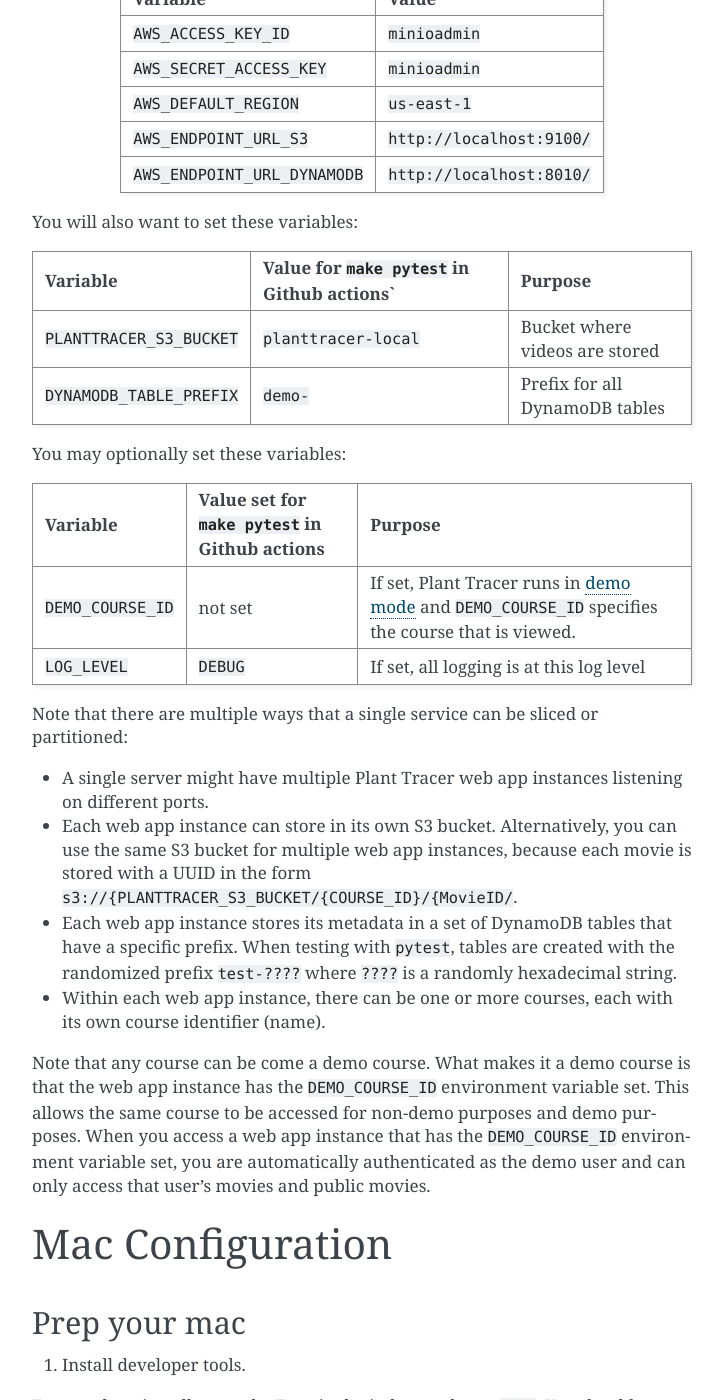
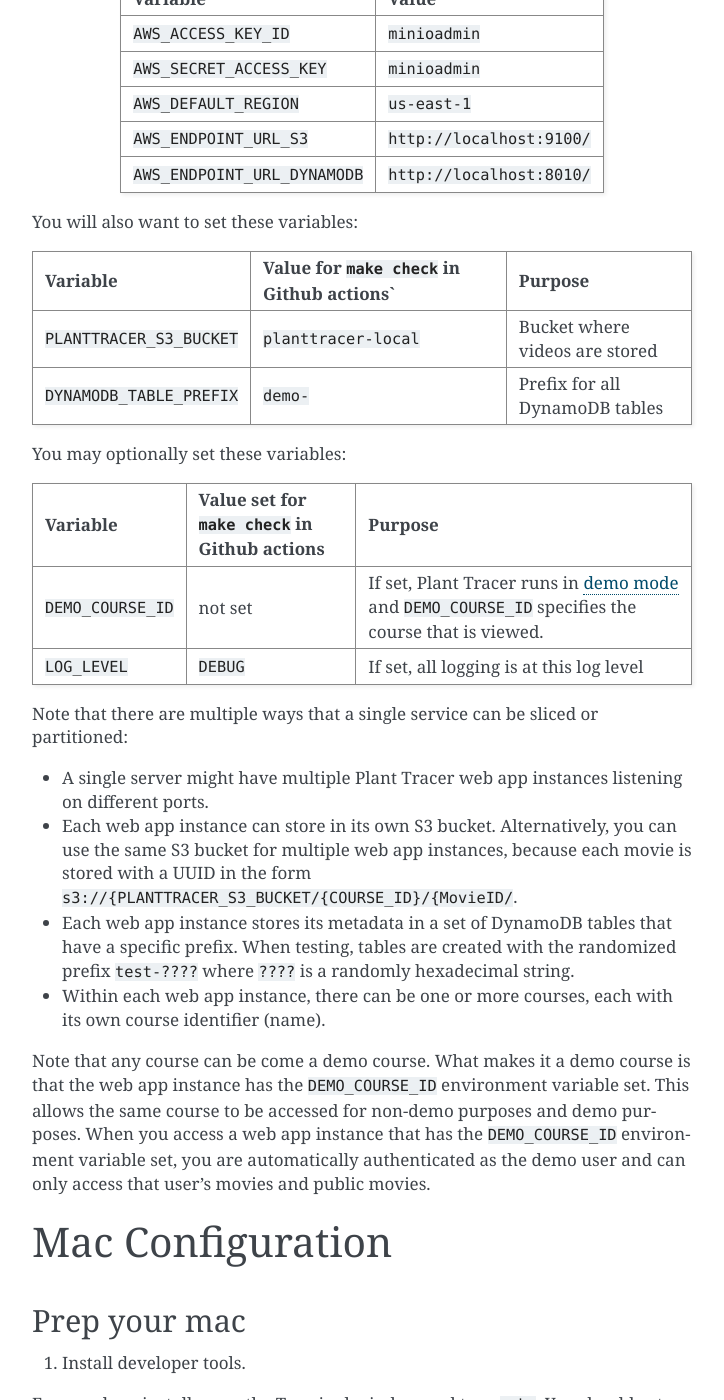
Before and after one commit to Plant-Tracer/webapp, a Sphinx documentation site: the page built from docs/DeveloperSetup_Mac.md, in a window 1280 px wide and 1400 px high, scrolled down 651 px. Shown: the whole window, without its empty margins (388-1112 px from the left). Built offline with Sphinx 7.4.7, drawn with Linux system fonts in a browser that asks for light colours; the version number is read from the project's files by our own code; some of the changed text lies outside the part shown.

Commit message:
Switch from 'make pytest' to 'make check' as primary test command
Co-authored-by: simsong <1594284+simsong@users.noreply.github.com>

````diff
--- a/docs/DeveloperSetup.rst
+++ b/docs/DeveloperSetup.rst
@@ -82,7 +82,7 @@ Setup Steps
 
    .. code-block::
 
-      make pytest
+      make check
 
 #. Create your first course!:
 
--- a/docs/DeveloperSetup_Mac.md
+++ b/docs/DeveloperSetup_Mac.md
@@ -27,13 +27,13 @@ The DynamoDBLocal and Minio programs require that the following AWS  variables b
 |`AWS_ENDPOINT_URL_DYNAMODB`|`http://localhost:8010/`|
 
 You will also want to set these variables:
-|Variable|Value for `make pytest` in Github actions`|Purpose|
+|Variable|Value for `make check` in Github actions`|Purpose|
 |--------|-----|----|
 |`PLANTTRACER_S3_BUCKET`|`planttracer-local`|Bucket where videos are stored|
 |`DYNAMODB_TABLE_PREFIX`|`demo-`|Prefix for all DynamoDB tables|
 
 You may optionally set these variables:
-|Variable|Value set for `make pytest` in Github actions|Purpose|
+|Variable|Value set for `make check` in Github actions|Purpose|
 |--------|-----|----|
 |`DEMO_COURSE_ID`|not set|If set, Plant Tracer runs in [demo mode](demo_mode.rst) and `DEMO_COURSE_ID` specifies the course that is viewed.|
 |`LOG_LEVEL`|`DEBUG`|If set, all logging is at this log level|
@@ -42,7 +42,7 @@ Note that there are multiple ways that a single service can be sliced or partiti
 
 * A single server might have multiple Plant Tracer web app instances listening on different ports.
 * Each web app instance can store in its own S3 bucket. Alternatively, you can use the same S3 bucket for multiple web app instances, because each movie is stored with a UUID in the form `s3://{PLANTTRACER_S3_BUCKET/{COURSE_ID}/{MovieID/`.
-* Each web app instance stores its metadata in a set of DynamoDB tables that have a specific prefix. When testing with `pytest`, tables are created with the randomized prefix `test-????` where `????` is a randomly hexadecimal string.
+* Each web app instance stores its metadata in a set of DynamoDB tables that have a specific prefix. When testing, tables are created with the randomized prefix `test-????` where `????` is a randomly hexadecimal string.
 * Within each web app instance, there can be one or more courses, each with its own course identifier (name).
 
 Note that any course can be come a demo course. What makes it a demo course is that the web app instance has the `DEMO_COURSE_ID` environment variable set. This allows the same course to be accessed for non-demo purposes and demo purposes. When you access a web app instance that has the `DEMO_COURSE_ID` environment variable set, you are automatically authenticated as the demo user and can only access that user's movies and public movies.
@@ -131,13 +131,12 @@ make list-local-buckets
 
 1. Check to make sure the commit that you checked out is valid:
 ```
-make pylint
-make pytest
+make check
 ```
-If these do not work, speak with a maintainer, as the build is broken.
+If this does not work, speak with a maintainer, as the build is broken.
 
 # Developing locally
-At this point you have checked out the git repo and verified that `make pylint` and `make pytest` run without error. This means:
+At this point you have checked out the git repo and verified that `make check` runs without error. This means:
 * You have all the necessary software installed.
 * DynamoDBlocal works
 * Minio works.
--- a/docs/Installation.rst
+++ b/docs/Installation.rst
@@ -44,7 +44,7 @@ Installation
 
 #. Run the self-tests::
 
-   $ PLANTTRACER_CREDENTIALS=etc/credentials.ini make pytest-quiet
+   $ PLANTTRACER_CREDENTIALS=etc/credentials.ini make check
 
 #. Create your first course! If you want, give it a demo account too:
 
````
Also changed, not shown: 1 other file.
